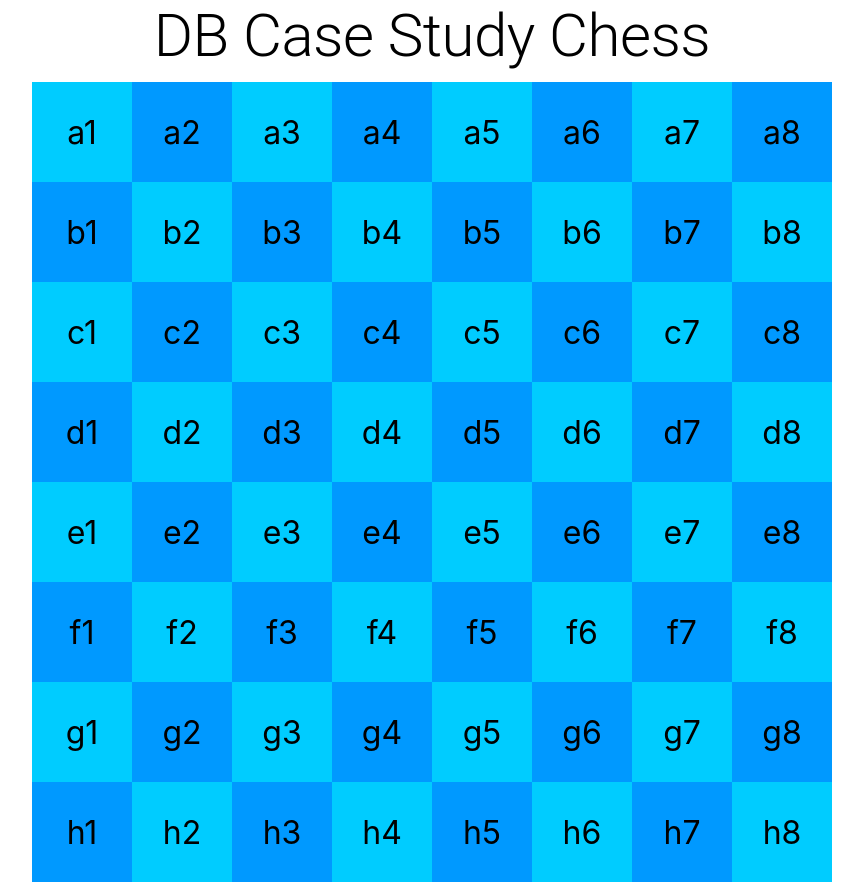
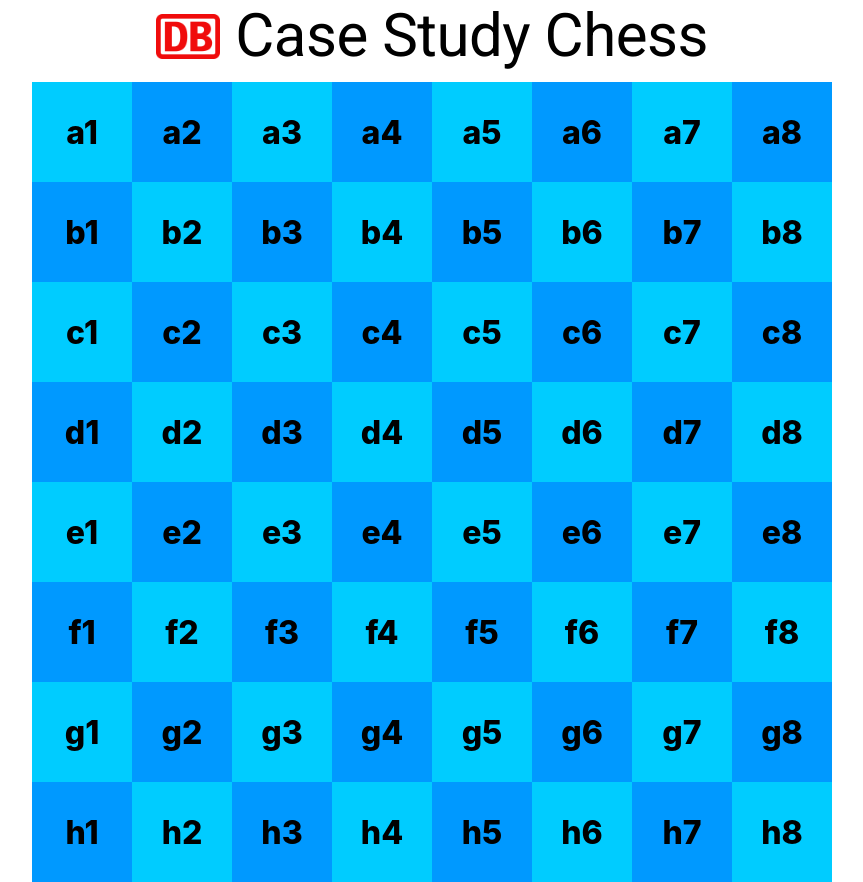
Before and after one commit to MARConthemove/db-casestudy-chess, a React (Create React App) app: page /chessboard.html in a window 1280 px wide. Shown: the whole page, without its empty margins (208-1071 px from the left). Built offline with nearby package versions, Linux system fonts and the light colour scheme.

Commit message:
Ändern des Titels mit DB Logo

```diff
--- a/src/App.tsx
+++ b/src/App.tsx
@@ -8,13 +8,22 @@ import {
 import './App.css'
 import Board from './components/Board'
 
-import { Typography } from '@mui/material'
+import { Box, Typography } from '@mui/material'
+import '@fontsource/roboto/400.css'
+import '@fontsource/roboto/500.css'
 
 function App() {
   return (
     <>
       <Typography variant='h2' align='center' style={{ paddingBottom: '10px' }}>
-        DB Case Study Chess
+        <Box display='flex' alignItems='center' justifyContent='center'>
+          <img
+            src='/Deutsche_Bahn_AG-Logo.svg.png'
+            alt='DB Logo'
+            style={{ height: '45px', paddingRight: '15px' }}
+          />
+          Case Study Chess
+        </Box>
       </Typography>
       <div className='App'>
         <Router>
--- a/src/components/board.css
+++ b/src/components/board.css
@@ -17,14 +17,17 @@
 /* Farben für Felder, Startposition und mögliche Zielpositionen des Springers */
 .start-text {
   color: yellow;
+  font-weight: 800;
 }
 
 .target-text {
   color: white;
+  font-weight: 800;
 }
 
 .default-text {
   color: black;
+  font-weight: 800;
 }
 
 .white-square {
```
Also changed, not shown: public/Deutsche_Bahn_AG-Logo.svg.png (added).
